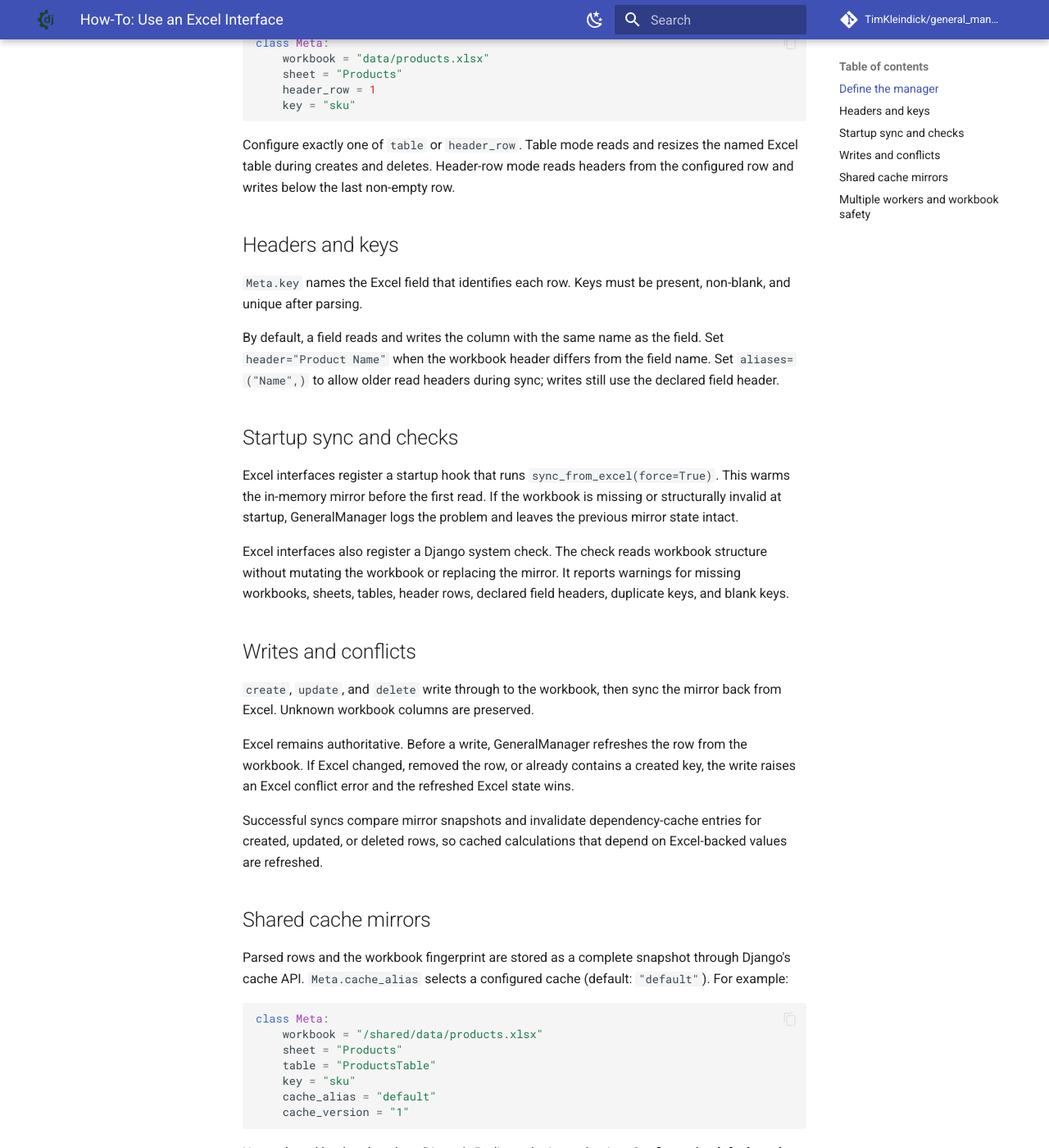
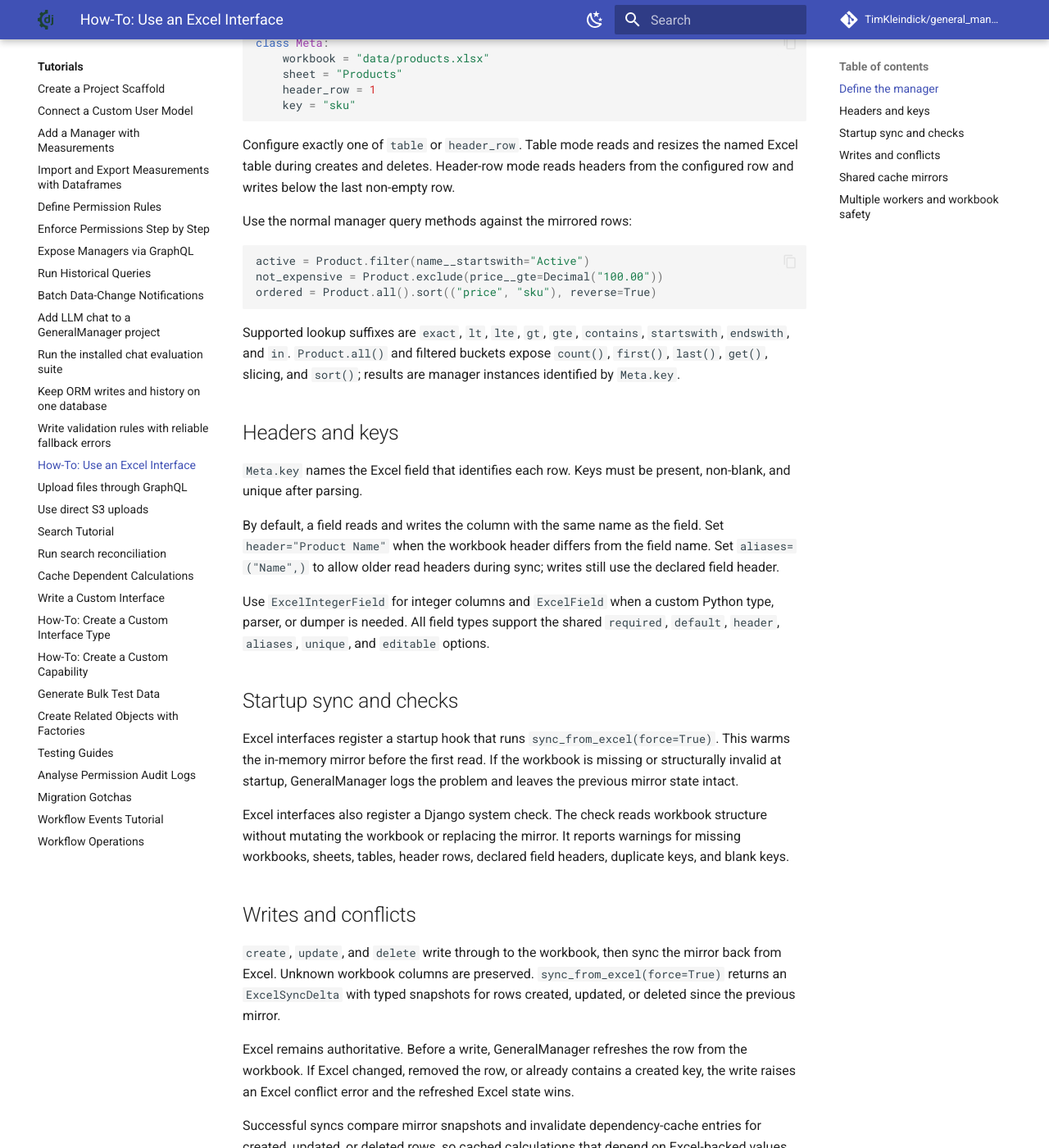
Before and after one commit to TimKleindick/general_manager, an MkDocs documentation site: the page built from docs/howto/excel_interface.md, in a window 1280 px wide and 1400 px high, scrolled down 902 px. Shown: the whole window at 82% size. Built offline with MkDocs 1.6.1 and Material for MkDocs 9.7.7, drawn with Linux system fonts in a browser that asks for light colours; comment, search, counter and statistics services are not loaded.

Commit message:
docs: document Excel interface APIs

````diff
--- a/docs/api/interface.md
+++ b/docs/api/interface.md
@@ -1395,6 +1395,11 @@
 ::: general_manager.interface.interfaces.excel.ExcelInterface
 
 `ExcelInterface` maps typed fields to an `.xlsx` worksheet table or header row.
+Its public class methods are `sync_from_excel(*, force=False)`,
+`filter(**kwargs)`, `exclude(**kwargs)`, and `all()`. The query methods return an
+Excel-backed bucket; supported lookup suffixes are `exact`, `lt`, `lte`, `gt`,
+`gte`, `contains`, `startswith`, `endswith`, and `in`.
+
 Declare `ExcelCharField`, `ExcelIntegerField`, `ExcelDecimalField`, or a custom
 `ExcelField` on the nested interface. `Meta` requires `workbook`, `sheet`, `key`,
 and exactly one of `table` or `header_row`.
@@ -1404,11 +1409,73 @@
 serialized with a filesystem sidecar lock. A shared cache and shared workbook
 filesystem support multiple workers. Other cache backends remain usable.
 
-`Manager.sync_excel()` forces synchronization and returns an `ExcelSyncDelta`
-containing created snapshots, `(old, new)` updated pairs, and deleted snapshots.
-`Manager.Interface.sync_from_excel(force=False)` checks the fingerprint and skips
-parsing when unchanged. `create`, `update`, and `delete` write through to Excel;
-keys cannot be updated. Existing manager instances refresh their field reads.
+`Manager.sync_excel() -> ExcelSyncDelta` forces synchronization. Its `created`
+and `deleted` members contain `ExcelRowSnapshot` values, while `updated`
+contains `(old, new)` snapshot pairs. `Manager.Interface.sync_from_excel(
+force=False) -> ExcelSyncDelta` checks the fingerprint and skips parsing when
+unchanged. `create`, `update`, and `delete` write through to Excel; keys cannot
+be updated. Existing manager instances refresh their field reads.
+
+::: general_manager.interface.excel.ExcelMeta
+
+::: general_manager.interface.excel.ExcelSyncDelta
+
+::: general_manager.interface.excel.ExcelRowSnapshot
+
+## Excel fields
+
+::: general_manager.interface.excel.ExcelField
+
+::: general_manager.interface.excel.ExcelCharField
+
+::: general_manager.interface.excel.ExcelIntegerField
+
+::: general_manager.interface.excel.ExcelDecimalField
+
+`ExcelField` accepts `python_type`, `required=True`, `default=None`,
+`header=None`, `aliases=()`, `unique=False`, `editable=True`, optional `parser`,
+and optional `dumper`. `parse(value)` returns a typed value or default and
+raises `ExcelValidationError` for required blanks or conversion failures;
+`dump(value)` returns the workbook representation. `ExcelCharField` adds
+`max_length`; `ExcelDecimalField` adds `max_digits` and `decimal_places`.
+
+## Excel buckets
+
+::: general_manager.bucket.excel_bucket.ExcelBucket
+
+`ExcelBucket` is the in-memory query result returned by the Excel interface.
+`filter()` and `exclude()` return new buckets; `all()` returns a new unfiltered
+bucket. `count()`, `first()`, `last()`, `get()`, indexing, slicing, membership,
+and iteration materialize current workbook rows. `get()` requires exactly one
+row and raises `ExcelSingleItemRequiredError`; unknown fields or lookup suffixes
+raise `ExcelBucketLookupError`; incompatible unions raise
+`ExcelBucketUnionError`. `sort(key, reverse=False)` accepts one field name or a
+tuple of field names and sorts parsed values in memory.
+
+## Excel errors and compatibility
+
+::: general_manager.interface.excel.ExcelError
+
+::: general_manager.interface.excel.ExcelStructureError
+
+::: general_manager.interface.excel.ExcelWriteConflictError
+
+::: general_manager.interface.excel.ExcelMutationPayloadError
+
+::: general_manager.interface.excel.ExcelValidationError
+
+::: general_manager.interface.excel.ExcelLockError
+
+::: general_manager.interface.excel.ExcelConfigurationError
+
+Workbook layout failures raise `ExcelStructureError`; cell conversion and
+validation failures raise `ExcelValidationError`; unsupported mutation payloads
+raise `ExcelMutationPayloadError`; and stale or overlapping writes raise
+`ExcelWriteConflictError`. The errors are defined in
+`general_manager.interface.excel` and are stable exception types for handling
+Excel-backed operations. `ExcelLockError` is reserved for lock-acquisition
+failures; current file-lock timeouts are surfaced by the underlying
+`filelock.Timeout` exception.
 
 See [Use an Excel interface](../howto/excel_interface.md) for cache configuration,
 conflict behavior, file-lock requirements and external-editor limitations.
--- /dev/null
+++ b/docs/concepts/interfaces/excel_interface.md
@@ -0,0 +1,83 @@
+# Excel-backed Interfaces
+
+`ExcelInterface` connects a `GeneralManager` to an `.xlsx` workbook without
+making the workbook a second database. Excel remains the authoritative source;
+GeneralManager provides typed field parsing, manager-style reads and writes, and
+a disposable mirror that can be shared by workers through Django's cache.
+
+## The interface model
+
+Declare an `ExcelField` on the manager's nested `Interface` class. The nested
+`Meta` class identifies the workbook, worksheet, row key, and either a named
+Excel table or a header row. Exactly one of `table` and `header_row` is required.
+The `key` must name one of the declared fields, and parsed key values must be
+non-blank and unique.
+
+Built-in fields cover the common typed values:
+
+- `ExcelCharField` parses text and can enforce `max_length`.
+- `ExcelIntegerField` parses integer values.
+- `ExcelDecimalField` parses finite `Decimal` values and can enforce
+  `decimal_places` and `max_digits`.
+- `ExcelField` supports a custom Python type, parser, dumper, header, aliases,
+  required/default behavior, and editability.
+
+Field names are the default workbook headers. `header` selects the write header,
+while `aliases` permits older read headers during synchronization. Aliases do not
+change the header used for writes. Custom parser and dumper callables should be
+importable and their parsed values must be serializable by the configured cache
+backend.
+
+## Reads and synchronization
+
+The first startup sync parses the workbook into typed `ExcelRowSnapshot` values.
+Later reads compare the workbook fingerprint and skip parsing when the file is
+unchanged. A changed workbook is parsed and validated before the mirror is
+replaced. `Interface.sync_from_excel(force=True)` always refreshes it, and the
+manager-level `sync_excel()` helper returns an `ExcelSyncDelta` describing
+created, updated, and deleted rows.
+
+Manager field reads go through the mirror instead of a per-instance value cache.
+Keeping a manager instance therefore does not hide a later edit made in Excel.
+Direct workbook edits are discovered on the next Excel-backed read or explicit
+sync; schedule explicit syncs when dependency-cache invalidation must happen even
+if no Excel-backed read occurs.
+
+`filter()`, `exclude()`, and `all()` return Excel-backed buckets. They support
+`exact`, `lt`, `lte`, `gt`, `gte`, `contains`, `startswith`, `endswith`, and `in`
+lookups, plus `sort()` by one or more declared fields. Bucket results are
+manager instances identified by the configured key, not copies of workbook
+rows.
+
+## Writes and authority
+
+`create`, `update`, and `delete` write through to Excel and then refresh the
+mirror. Keys identify rows and cannot be updated. Before an existing-row write,
+GeneralManager compares the observed row snapshot with the current workbook
+row. If the row is missing or changed, the operation raises
+`ExcelWriteConflictError` and keeps the refreshed Excel state. Creating a key
+that appeared in Excel raises the same conflict family. Validation and malformed
+workbook layouts raise `ExcelValidationError` or `ExcelStructureError`; these
+errors are preserved so callers can distinguish them from generic attribute
+evaluation failures.
+
+Successful synchronization invalidates dependency-cache entries affected by
+created, changed, or deleted rows. The invalidation is fenced so a worker does
+not publish a stale dependency index after losing the shared cache lock.
+
+## Shared workers and external editors
+
+Parsed snapshots use the cache selected by `Meta.cache_alias` (`"default"` by
+default), and `cache_version` can separate incompatible parser or dumper
+schemas. Use the same resolved workbook path and field declarations in every
+worker. A shared Django cache improves read consistency, but it cannot reconcile
+separate local copies of the workbook.
+
+GeneralManager coordinates its own processes with a persistent
+`<workbook>.gm.lock` sidecar and writes via a temporary sibling file followed by
+atomic replacement. The workbook directory must allow lock-file creation and
+temporary writes. Desktop Excel and other external programs do not honor the
+sidecar lock, so fingerprint checks detect many—but not every—overlapping save.
+Coordinate human edits with application writes when lost updates are
+unacceptable. `openpyxl` reads the values last saved by Excel and does not
+calculate formulas.
--- /dev/null
+++ b/docs/examples/excel_interface_end_to_end.md
@@ -0,0 +1,75 @@
+# Excel Interface End to End
+
+This recipe exposes a product table as a typed manager, reads it with normal
+manager queries, and writes changes back to the workbook. The workbook must
+already contain a `ProductsTable` table on the `Products` sheet with `sku`,
+`name`, and `price` columns.
+
+```python
+from decimal import Decimal
+
+from general_manager.interface import (
+    ExcelCharField,
+    ExcelDecimalField,
+    ExcelInterface,
+)
+from general_manager.manager import GeneralManager
+
+
+class Product(GeneralManager):
+    sku: str
+    name: str
+    price: Decimal
+
+    class Interface(ExcelInterface):
+        sku = ExcelCharField(max_length=24, unique=True)
+        name = ExcelCharField(max_length=120)
+        price = ExcelDecimalField(max_digits=10, decimal_places=2)
+
+        class Meta:
+            workbook = "/shared/data/products.xlsx"
+            sheet = "Products"
+            table = "ProductsTable"
+            key = "sku"
+            cache_alias = "default"
+            cache_version = "1"
+
+
+# Reads synchronize when the workbook fingerprint has changed.
+active_products = Product.filter(name__startswith="Active")
+most_expensive = Product.all().sort("price", reverse=True).first()
+
+if most_expensive is not None:
+    most_expensive.update(price=Decimal("199.99"), ignore_permission=True)
+
+created = Product.create(
+    sku="SKU-1002",
+    name="Active replacement",
+    price=Decimal("49.50"),
+    ignore_permission=True,
+)
+
+# Force discovery of edits made directly in Excel and inspect the row delta.
+delta = Product.sync_excel()
+print(delta.created, delta.updated, delta.deleted)
+```
+
+Use `Product.Interface.sync_from_excel(force=True)` when code needs the
+interface-level result without the manager helper. A later
+`Product(sku="SKU-1002")` field read observes the refreshed mirror rather than
+values cached on an older manager instance.
+
+If another writer changes the workbook between a manager read and an update or
+delete, the operation raises `ExcelWriteConflictError`; refresh the manager and
+retry using the current Excel values. A create whose key already exists in Excel
+also raises that conflict. Invalid cells raise `ExcelValidationError`, while
+missing headers, duplicate keys, and blank keys raise `ExcelStructureError`.
+
+For multiple workers, mount the same workbook path everywhere, use a shared
+Django cache for the mirror and dependency tracking, and keep the workbook's
+`.gm.lock` sidecar writable. External desktop Excel sessions do not honor the
+sidecar lock, so coordinate overlapping human and application edits.
+
+Use `ExcelIntegerField` for integer columns or `ExcelField` with a custom
+`python_type`, `parser`, and `dumper` when the workbook value needs application
+specific conversion.
--- a/docs/howto/excel_interface.md
+++ b/docs/howto/excel_interface.md
@@ -43,11 +43,28 @@
 
 Configure exactly one of `table` or `header_row`. Table mode reads and resizes the named Excel table during creates and deletes. Header-row mode reads headers from the configured row and writes below the last non-empty row.
 
+Use the normal manager query methods against the mirrored rows:
+
+```python
+active = Product.filter(name__startswith="Active")
+not_expensive = Product.exclude(price__gte=Decimal("100.00"))
+ordered = Product.all().sort(("price", "sku"), reverse=True)
+```
+
+Supported lookup suffixes are `exact`, `lt`, `lte`, `gt`, `gte`, `contains`,
+`startswith`, `endswith`, and `in`. `Product.all()` and filtered buckets expose
+`count()`, `first()`, `last()`, `get()`, slicing, and `sort()`; results are
+manager instances identified by `Meta.key`.
+
 ## Headers and keys
 
 `Meta.key` names the Excel field that identifies each row. Keys must be present, non-blank, and unique after parsing.
 
 By default, a field reads and writes the column with the same name as the field. Set `header="Product Name"` when the workbook header differs from the field name. Set `aliases=("Name",)` to allow older read headers during sync; writes still use the declared field header.
+
+Use `ExcelIntegerField` for integer columns and `ExcelField` when a custom
+Python type, parser, or dumper is needed. All field types support the shared
+`required`, `default`, `header`, `aliases`, `unique`, and `editable` options.
 
 ## Startup sync and checks
 
@@ -57,7 +74,7 @@
 
 ## Writes and conflicts
 
-`create`, `update`, and `delete` write through to the workbook, then sync the mirror back from Excel. Unknown workbook columns are preserved.
+`create`, `update`, and `delete` write through to the workbook, then sync the mirror back from Excel. Unknown workbook columns are preserved. `sync_from_excel(force=True)` returns an `ExcelSyncDelta` with typed snapshots for rows created, updated, or deleted since the previous mirror.
 
 Excel remains authoritative. Before a write, GeneralManager refreshes the row from the workbook. If Excel changed, removed the row, or already contains a created key, the write raises an Excel conflict error and the refreshed Excel state wins.
 
--- a/mkdocs.yml
+++ b/mkdocs.yml
@@ -105,6 +105,7 @@
           - concepts/interfaces/computed_data_interfaces.md
           - concepts/interfaces/dependency_graph.md
           - concepts/interfaces/request_interface.md
+          - concepts/interfaces/excel_interface.md
           - concepts/interfaces/remote_api.md
       - Observability:
           - concepts/observability/index.md
@@ -140,6 +141,7 @@
       - howto/run_chat_evals.md
       - howto/orm_atomic_writes.md
       - howto/write_validation_rules.md
+      - howto/excel_interface.md
       - howto/graphql_file_uploads.md
       - howto/graphql_file_uploads_s3.md
       - howto/search.md
@@ -175,6 +177,7 @@
       - examples/audit_logger_custom.md
       - examples/existing_model_interface.md
       - examples/custom_capability_examples.md
+      - examples/excel_interface_end_to_end.md
       - examples/startup_hooks.md
       - examples/remote_manager_interface_end_to_end.md
       - examples/request_interface_end_to_end.md
````
Also changed, not shown: docs/concepts/interfaces/index.md (+1 -0 lines), docs/examples/index.md (+1 -0 lines).
